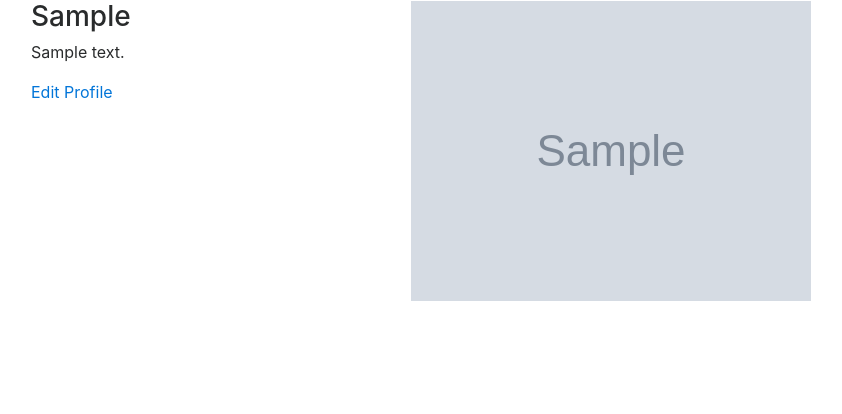
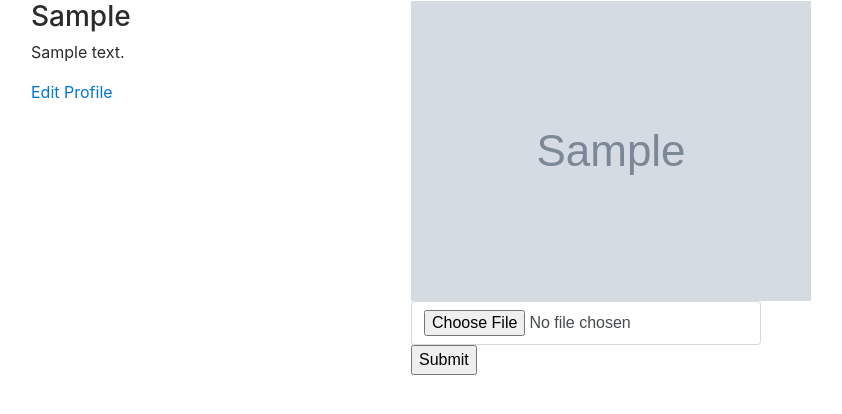
Before and after one commit to JamesKimari/Pitchez, a Flask app: template app/templates/profile/profile.html in a window 1280 px wide. Shown: the part 92-506 px from the top of the page, without its empty margins (54-896 px from the left). Run offline with Flask 2, Linux system fonts and the light colour scheme; the template is opened without the code that fills it: values that come from a table or form of the project are taken from there, others are empty; a user stored in the database is signed in; tables that the repository leaves empty hold one stand-in row (values such as "Sample post"); grey boxes marked "Sample" are stand-in pictures; some libraries are stand-ins or nearby versions.

Commit message:
added a form for uplaoding profile pictures in profile.html

```diff
--- a/app/templates/profile/profile.html
+++ b/app/templates/profile/profile.html
@@ -19,9 +19,20 @@
         </div>
         <div class="col-md-4">
             {% if user.profile_pic_path %}
+
             <img src="{{url_for('static', filename = user.profile_pic_path)}}" alt="" class="img-thumnail">
+
             {% else %}
+
             <p>No profile picture</p>
+
+            {% endif %}
+
+            {% if user == current_user %}
+            <form action="{{url_for('main.update_pic', uname = user.username)}}" method = 'post' enctype = 'multipart/form-data'>
+            <input type="file" name="photo" class="form-control" required>
+            <input type="submit">
+            </form>
             {% endif %}
         </div>
     </div>
```
